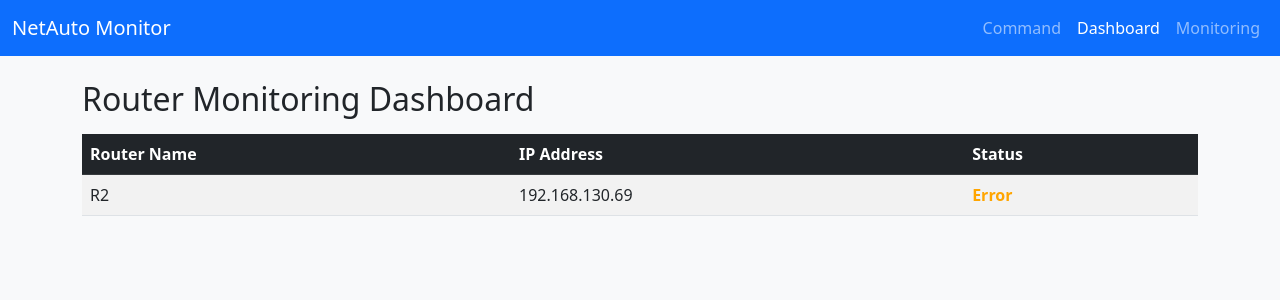
After one commit to Anush710/network_automation_tool, a Flask app: page /dashboard in a window 1280 px wide. The commit adds this page. Shown: the top 300 px of the page. Run offline with Flask 3, Linux system fonts and the light colour scheme; data comes from the database, SQL or seed files in the repository.

Commit message:
Add dashboard and monitoring settings pages with navbar navigation

```diff
--- a/app.py
+++ b/app.py
@@ -1,55 +1,132 @@
 from flask import Flask, request, jsonify, render_template
 from netmiko import ConnectHandler
 import sqlite3
+import subprocess
+import platform
 
 app = Flask(__name__)
 
+# Initialize database if it doesn't exist
+def init_db():
+    conn = sqlite3.connect('routers.db')
+    c = conn.cursor()
+    c.execute('''CREATE TABLE IF NOT EXISTS routers (
+                 id INTEGER PRIMARY KEY AUTOINCREMENT,
+                 name TEXT,
+                 ip TEXT,
+                 username TEXT,
+                 password TEXT)''')
+    conn.commit()
+    conn.close()
+
+init_db()
+
+# Get router details by IP
+def get_router(ip):
+    conn = sqlite3.connect('routers.db')
+    c = conn.cursor()
+    c.execute("SELECT ip, username, password, name FROM routers WHERE ip=?", (ip,))
+    router = c.fetchone()
+    conn.close()
+    return router
+
+# Execute SSH command on router
+def run_command(ip, command):
+    router = get_router(ip)
+    if not router:
+        return "Router not found in database."
+
+    device = {
+        'device_type': 'cisco_ios',
+        'host': router[0],
+        'username': router[1],
+        'password': router[2],
+    }
+    try:
+        connection = ConnectHandler(**device)
+        output = connection.send_command(command)
+        connection.disconnect()
+        return output
+    except Exception as e:
+        return str(e)
+
+# Check router status using ping
+def check_router_status(ip):
+    param = '-n' if platform.system().lower() == 'windows' else '-c'
+    try:
+        result = subprocess.run(['ping', param, '1', ip], capture_output=True, text=True, timeout=5)
+        if "TTL=" in result.stdout or "ttl=" in result.stdout:
+            return "Online"
+        else:
+            return "Offline"
+    except Exception:
+        return "Error"
+
+# Route for command page (default homepage)
 @app.route("/")
 def index():
     return render_template("index.html")
 
+# Route to handle sending commands (handles both form and JSON)
 @app.route("/run", methods=["GET", "POST"])
-def run_command():
+def run_command_route():
     ip = None
     command = None
 
     if request.method == "POST":
-        # Check if it's a JSON request
         if request.content_type == "application/json":
             data = request.get_json()
             ip = data.get("ip")
             command = data.get("command")
         else:
-            # Assume it's a form submission from the web UI
             ip = request.form.get("ip")
             command = request.form.get("command")
 
     if not ip or not command:
         return render_template("index.html", output="IP or command missing")
 
-    # Fetch credentials from DB
+    output = run_command(ip, command)
+    return render_template("index.html", output=output)
+
+# Route for dashboard page
+@app.route("/dashboard")
+def dashboard():
     conn = sqlite3.connect("routers.db")
-    cursor = conn.cursor()
-    cursor.execute("SELECT username, password FROM routers WHERE ip = ?", (ip,))
-    row = cursor.fetchone()
+    c = conn.cursor()
+    c.execute("SELECT id, name, ip FROM routers")
+    routers = c.fetchall()
     conn.close()
 
-    if not row:
-        return render_template("index.html", output="Router not found in database.")
+    router_statuses = []
+    for router in routers:
+        router_id, name, ip = router
+        status = check_router_status(ip)
+        router_statuses.append({
+            "id": router_id,
+            "name": name,
+            "ip": ip,
+            "status": status
+        })
 
-    username, password = row
-    device = {
-        "device_type": "cisco_ios",
-        "host": ip,
-        "username": username,
-        "password": password,
-    }
+    return render_template("dashboard.html", routers=router_statuses)
 
-    try:
-        net_connect = ConnectHandler(**device)
-        output = net_connect.send_command(command)
-        net_connect.disconnect()
-    except Exception as e:
-        output = f"Error connecting to router: {str(e)}"
+# Route for monitoring settings page (stub for now)
+@app.route("/monitoring")
+def monitoring():
+    return render_template("monitoring.html")
 
-    return render_template("index.html", output=output)
+# API endpoint to add a router to the database
+@app.route("/add_router", methods=["POST"])
+def add_router():
+    data = request.json
+    name, ip, username, password = data['name'], data['ip'], data['username'], data['password']
+    conn = sqlite3.connect('routers.db')
+    c = conn.cursor()
+    c.execute("INSERT INTO routers (name, ip, username, password) VALUES (?, ?, ?, ?)",
+              (name, ip, username, password))
+    conn.commit()
+    conn.close()
+    return jsonify({'message': 'Router added successfully'})
+
+if __name__ == '__main__':
+    app.run(debug=True)
--- /dev/null
+++ b/templates/dashboard.html
@@ -0,0 +1,65 @@
+<!DOCTYPE html>
+<html lang="en">
+<head>
+  <meta charset="UTF-8">
+  <title>NetAuto Monitor - Dashboard</title>
+  <meta name="viewport" content="width=device-width, initial-scale=1">
+  <!-- Bootstrap CSS CDN -->
+  <link href="https://cdn.jsdelivr.net/npm/bootstrap@5.3.0/dist/css/bootstrap.min.css" rel="stylesheet">
+  <style>
+    body { background-color: #f8f9fa; }
+    .status-online { color: green; font-weight: bold; }
+    .status-offline { color: red; font-weight: bold; }
+    .status-error { color: orange; font-weight: bold; }
+  </style>
+</head>
+<body>
+  <!-- Navbar -->
+  <nav class="navbar navbar-expand-lg navbar-dark bg-primary">
+    <div class="container-fluid">
+      <a class="navbar-brand" href="/">NetAuto Monitor</a>
+      <div class="collapse navbar-collapse">
+        <ul class="navbar-nav ms-auto">
+          <li class="nav-item"><a class="nav-link" href="/">Command</a></li>
+          <li class="nav-item"><a class="nav-link active" href="/dashboard">Dashboard</a></li>
+          <li class="nav-item"><a class="nav-link" href="/monitoring">Monitoring</a></li>
+        </ul>
+      </div>
+    </div>
+  </nav>
+
+  <!-- Dashboard Content -->
+  <div class="container mt-4">
+    <h2>Router Monitoring Dashboard</h2>
+    <table class="table table-striped table-hover mt-3">
+      <thead class="table-dark">
+        <tr>
+          <th>Router Name</th>
+          <th>IP Address</th>
+          <th>Status</th>
+        </tr>
+      </thead>
+      <tbody>
+        {% for router in routers %}
+        <tr>
+          <td>{{ router.name }}</td>
+          <td>{{ router.ip }}</td>
+          <td>
+            {% if router.status == "Online" %}
+              <span class="status-online">{{ router.status }}</span>
+            {% elif router.status == "Offline" %}
+              <span class="status-offline">{{ router.status }}</span>
+            {% else %}
+              <span class="status-error">{{ router.status }}</span>
+            {% endif %}
+          </td>
+        </tr>
+        {% endfor %}
+      </tbody>
+    </table>
+  </div>
+
+  <!-- Bootstrap Bundle with Popper -->
+  <script src="https://cdn.jsdelivr.net/npm/bootstrap@5.3.0/dist/js/bootstrap.bundle.min.js"></script>
+</body>
+</html>
```
Also changed, not shown: templates/index.html (+61 -18 lines), templates/monitoring.html (added, +34 -0 lines).
